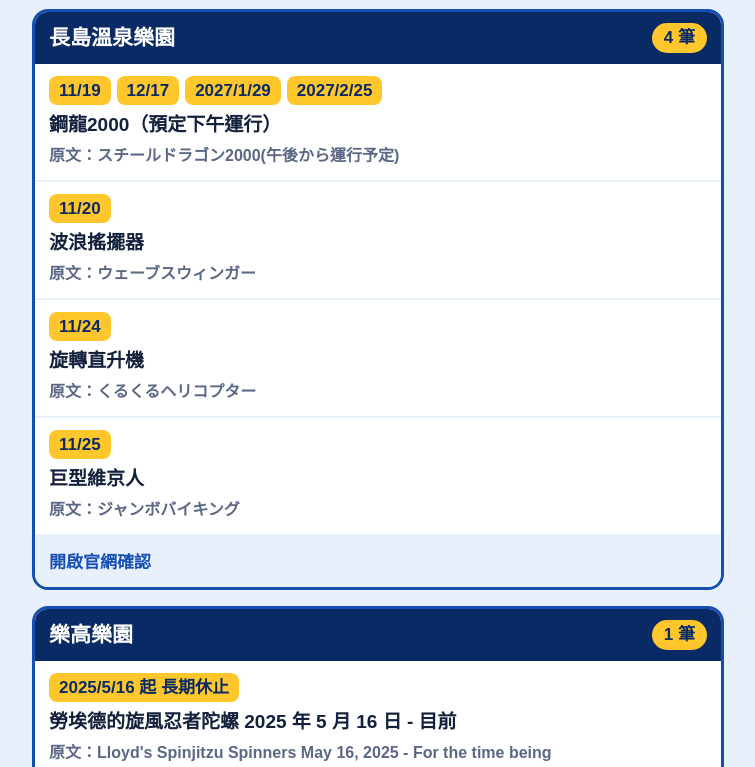
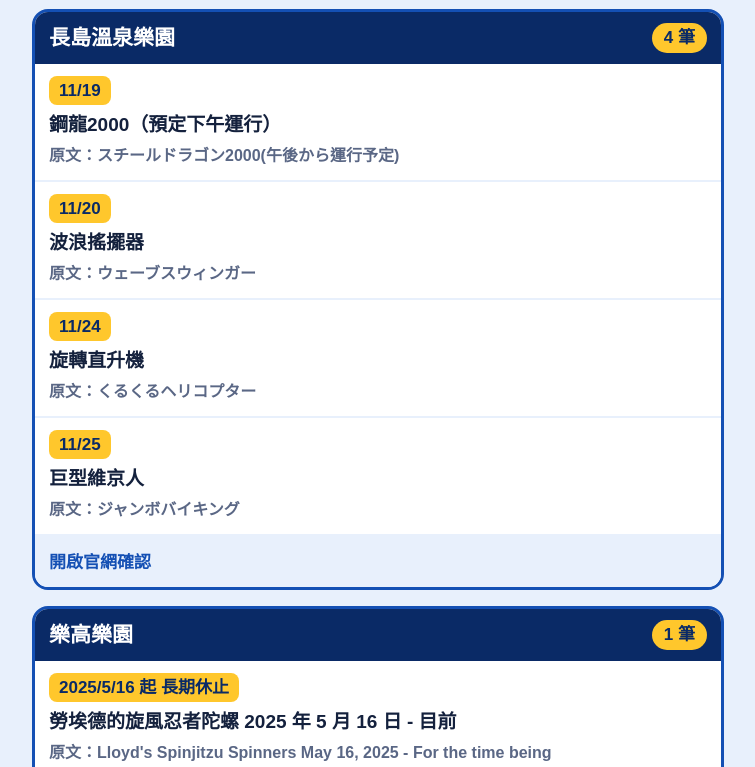
Before and after one commit to yugohsu/park-maintenance, a plain HTML site: page docs/index.html in a window 1280 px wide. Both pictures are taken after a click on the button "查詢". Shown: the part 769-1536 px from the top of the page, without its empty margins (262-1017 px from the left). Drawn offline with Linux system fonts and the light colour scheme.

Commit message:
Update index.html

```diff
--- a/docs/index.html
+++ b/docs/index.html
@@ -193,7 +193,7 @@
         txt.push("無維修設施");
       } else {
         hits.forEach(function (it) {
-          var labels = it.periods.map(label);
+          var labels = it.periods.filter(function (q) { return overlap(q, s, e); }).map(label);
           html += '<div class="item">' + labels.map(function (l) {
             return '<span class="date">' + esc(l) + "</span>"; }).join("") +
             "<div>" + esc(it.text_zh || it.text) + "</div>" + (it.text_zh ? '<div class="orig">原文：' + esc(it.text) + "</div>" : "") + "</div>";
```
